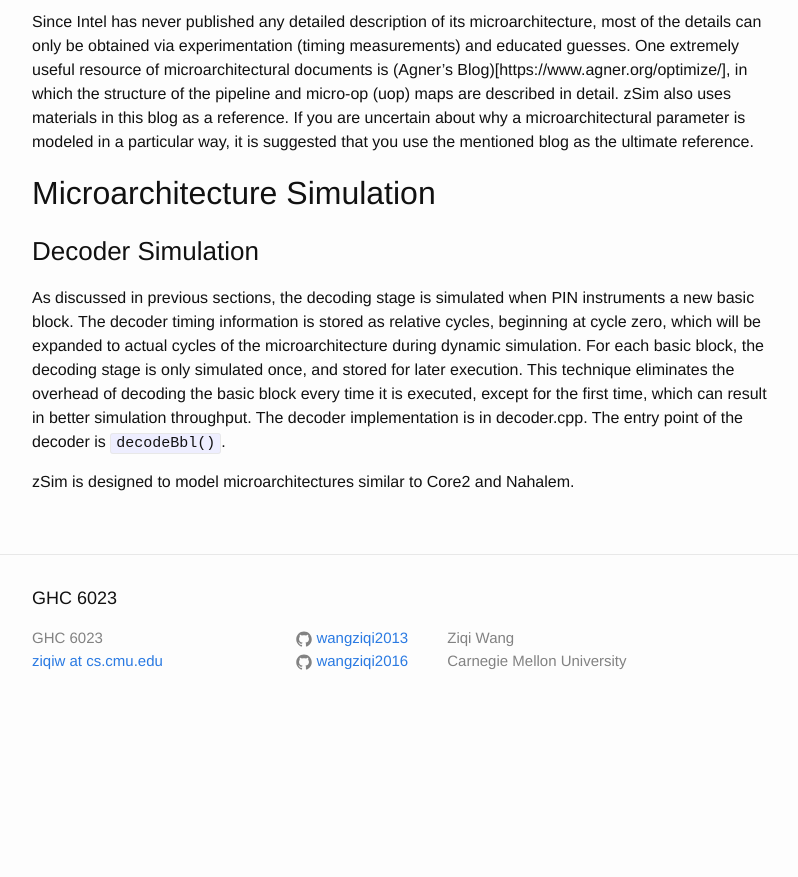
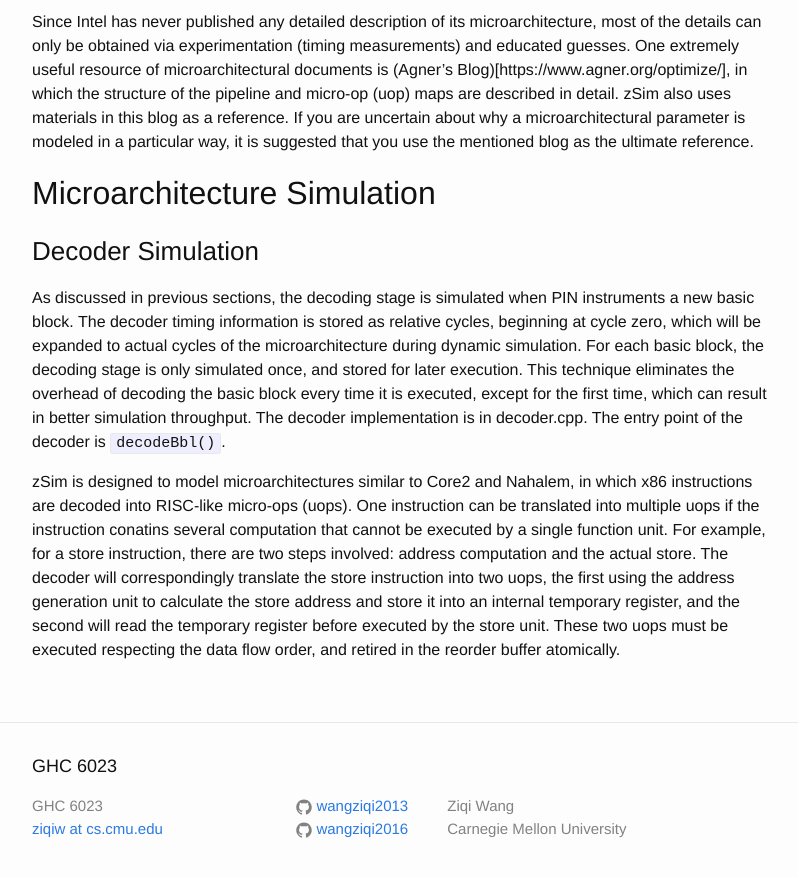
Before and after one commit to wangziqi2013/wangziqi2013.github.io, a Jekyll site: the page built from _posts/2019-12-31-zsim-microarch.markdown, in a window 1280 px wide and 900 px high, scrolled down 4710 px. Shown: the top 877 px of the window, without its empty margins (238-1036 px from the left). Built offline with Jekyll 4.4.1, drawn with Linux system fonts in a browser that asks for light colours; before the commit the page ends 5442 px from its top, so only the background shows below that.

Commit message:
Adding decoder

```diff
--- a/_posts/2019-12-31-zsim-microarch.markdown
+++ b/_posts/2019-12-31-zsim-microarch.markdown
@@ -169,4 +169,10 @@ for later execution. This technique eliminates the overhead of decoding the basi
 for the first time, which can result in better simulation throughput. The decoder implementation is in decoder.cpp. The entry
 point of the decoder is `decodeBbl()`.
 
-zSim is designed to model microarchitectures similar to Core2 and Nahalem.
+zSim is designed to model microarchitectures similar to Core2 and Nahalem, in which x86 instructions are decoded into
+RISC-like micro-ops (uops). One instruction can be translated into multiple uops if the instruction conatins several
+computation that cannot be executed by a single function unit. For example, for a store instruction, there are two
+steps involved: address computation and the actual store. The decoder will correspondingly translate the store instruction
+into two uops, the first using the address generation unit to calculate the store address and store it into an
+internal temporary register, and the second will read the temporary register before executed by the store unit. These two
+uops must be executed respecting the data flow order, and retired in the reorder buffer atomically.
```
